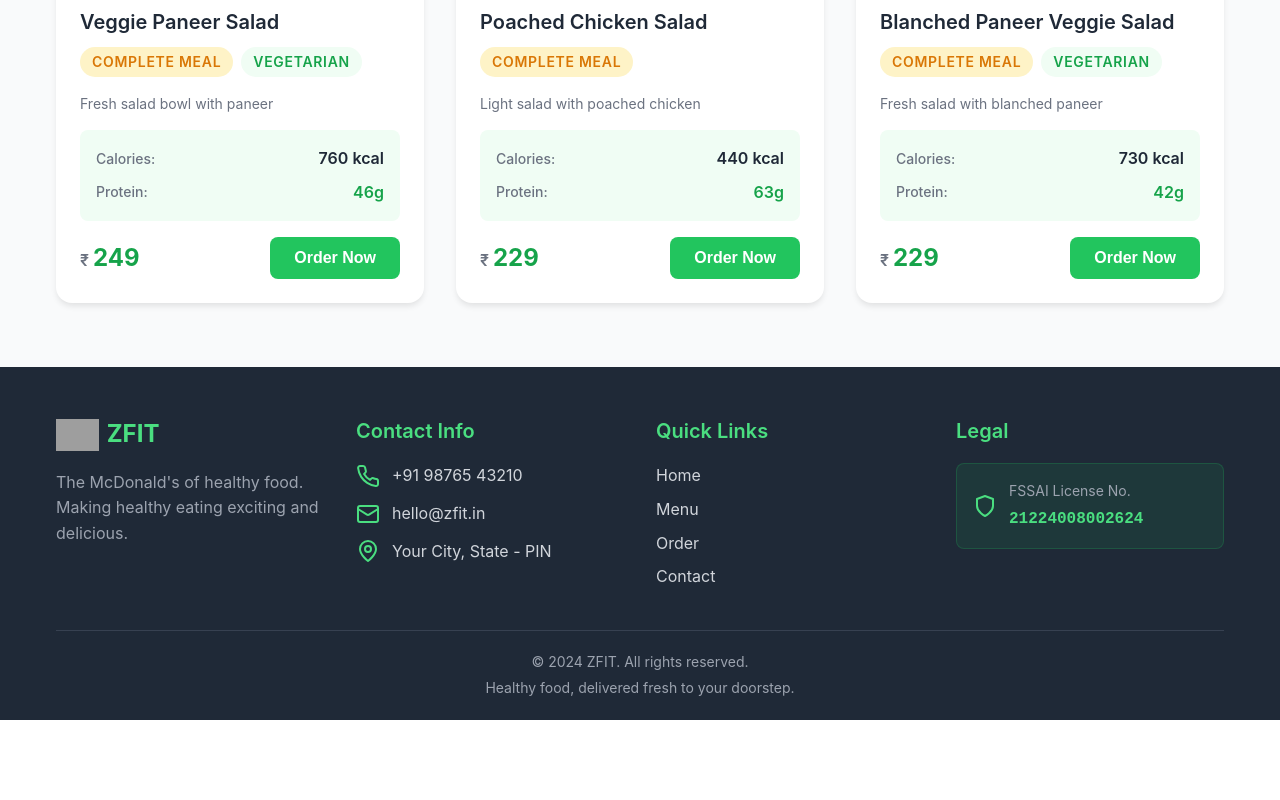
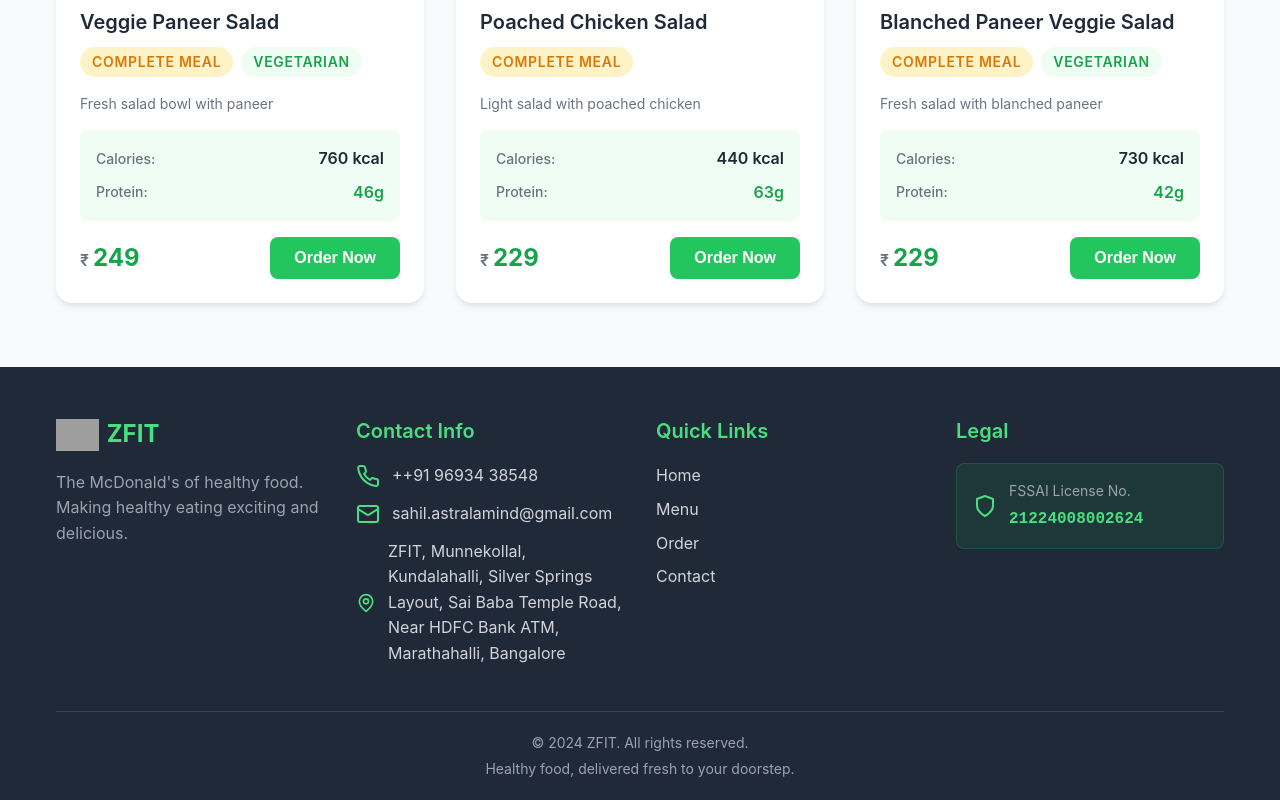
Before and after one commit to zFit-in/demo-repository, a React (Vite) app: page / in a window 1280 px wide. Shown: the part 4259-5059 px from the top of the page. Before the commit the page ends 4979 px from the top, so only its background shows below. Built offline with nearby package versions, Linux system fonts and the light colour scheme; grey boxes are pictures that could not be loaded.

Commit message:
Updated contacts

```diff
--- a/src/components/Footer.tsx
+++ b/src/components/Footer.tsx
@@ -20,15 +20,16 @@ const Footer = () => {
             <h3>Contact Info</h3>
             <div className="contact-item">
               <Phone className="contact-icon" />
-              <span>+91 98765 43210</span>
+              <span>++91 96934 38548</span>
             </div>
             <div className="contact-item">
               <Mail className="contact-icon" />
-              <span>hello@zfit.in</span>
+              <span>sahil.astralamind@gmail.com</span>
             </div>
             <div className="contact-item">
               <MapPin className="contact-icon" />
-              <span>Your City, State - PIN</span>
+              <span>ZFIT, Munnekollal, Kundalahalli, Silver Springs Layout, Sai Baba Temple Road, Near HDFC Bank ATM, Marathahalli, Bangalore
+              </span>
             </div>
           </div>
 
```
